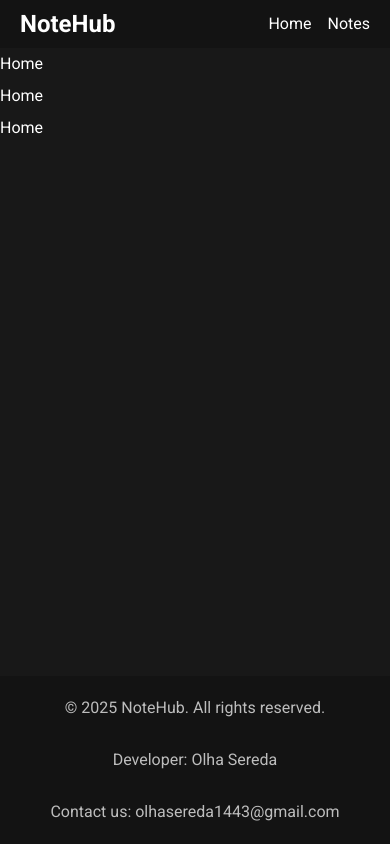
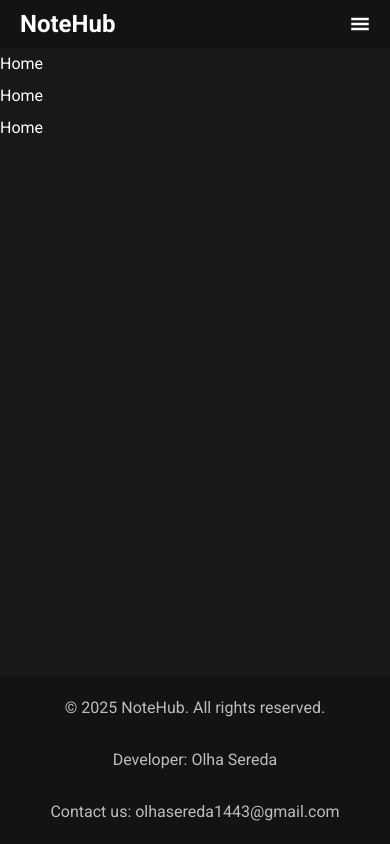
Before and after one commit to hellvita/notehub-helvita, a Next.js app: page / in a window 390 px wide. Built offline with nearby package versions, Linux system fonts and the light colour scheme; no server answers.

Commit message:
add button to open/close mobile menu

```diff
--- a/components/Header/Header.tsx
+++ b/components/Header/Header.tsx
@@ -1,4 +1,5 @@
 import Link from "next/link";
+import NavMobile from "./NavMobile/NavMobile";
 
 export default function Header() {
   return (
@@ -11,8 +12,10 @@ export default function Header() {
         >
           NoteHub
         </Link>
-        <nav aria-label="Main Navigation">
-          <ul className="flex gap-x-4">
+
+        <nav aria-label="Main Navigation" className="flex items-center">
+          <NavMobile />
+          <ul className="hidden tablet:flex gap-x-4">
             <li>
               <Link href="/">Home</Link>
             </li>
--- a/components/Header/NavMobile/NavMobile.tsx
+++ b/components/Header/NavMobile/NavMobile.tsx
@@ -1,6 +1,30 @@
 "use client";
 
+import { useState } from "react";
 import { GiHamburgerMenu as IconMenu } from "react-icons/gi";
 import { FaArrowLeftLong as IconBack } from "react-icons/fa6";
 
-export default function NavMobile() {}
+export default function NavMobile() {
+  const [menuIsOpen, setMenuIsOpen] = useState<boolean>(false);
+
+  const toggleMenu = () => setMenuIsOpen((currentValue) => !currentValue);
+
+  return (
+    <button
+      onClick={toggleMenu}
+      className="group tablet:hidden py-3 cursor-pointer"
+    >
+      {menuIsOpen ? (
+        <IconBack
+          size={20}
+          className="group-hover:fill-blue-400/88 transition-colors duration-300"
+        />
+      ) : (
+        <IconMenu
+          size={20}
+          className="group-hover:fill-blue-400/88 transition-colors duration-300"
+        />
+      )}
+    </button>
+  );
+}
```
